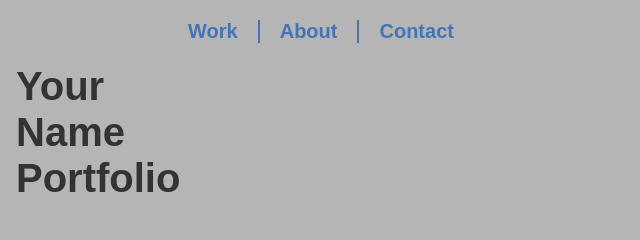
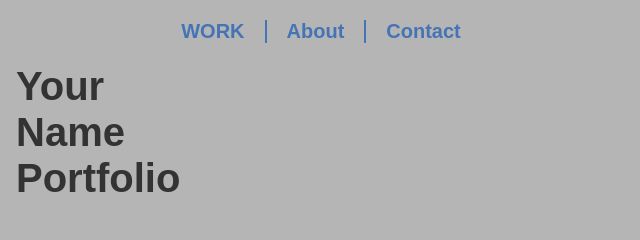
Before and after one commit to rachitraam/Portfolio, a plain HTML site: page index.html in a window 1280 px wide. Shown: the top 240 px of the page, 319-959 px from the left. Drawn offline with nearby package versions, Linux system fonts and the light colour scheme.

Commit message:
PES2UG22CS426

```diff
--- a/index.html
+++ b/index.html
@@ -53,7 +53,7 @@
             ------------------------------------------------------- -->
 			<nav id="mainnav">
             	<ul>
-                	<li><a href="#work">Work</a></li>
+                	<li><a href="#work">WORK</a></li>
                     <li><a href="#about-contact">About</a></li>
                     <li><a href="#about-contact">Contact</a></li>
                 </ul>
```
